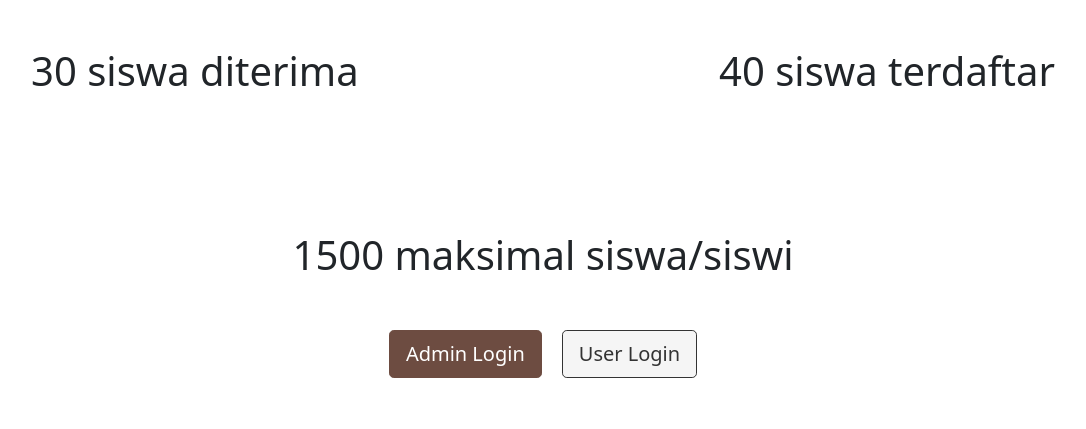
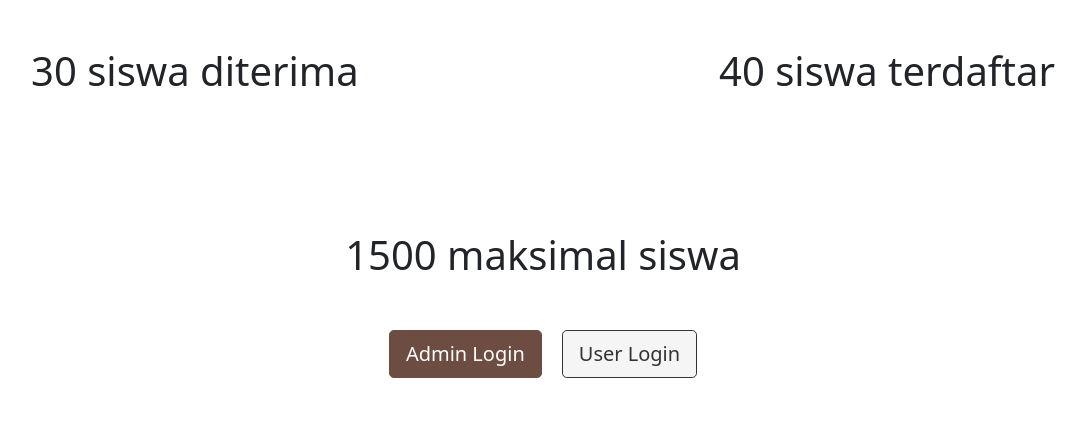
Before and after one commit to ardhitosen/UTS-Web-Programming, a PHP site: page / in a window 1280 px wide. Shown: the part 659-1088 px from the top of the page, without its empty margins (97-1183 px from the left). Run offline with PHP 8.4, Linux system fonts and the light colour scheme.

Commit message:
Update index.php

```diff
--- a/index.php
+++ b/index.php
@@ -139,7 +139,7 @@
             <p class="h1">30 siswa diterima</p>
             <p class="h1">40 siswa terdaftar</p>
         </div>
-        <p class="h1" style="text-align:center">1500 maksimal siswa/siswi</p>
+        <p class="h1" style="text-align:center">1500 maksimal siswa</p>
         <div class="d-flex justify-content-center" style="margin-top:4%; margin-bottom:4%">
             <form action="admin_login.php" style="margin-right:20px">
                 <button type="submit" class="btn btn-primary btn-lg">Admin Login</button>
```
